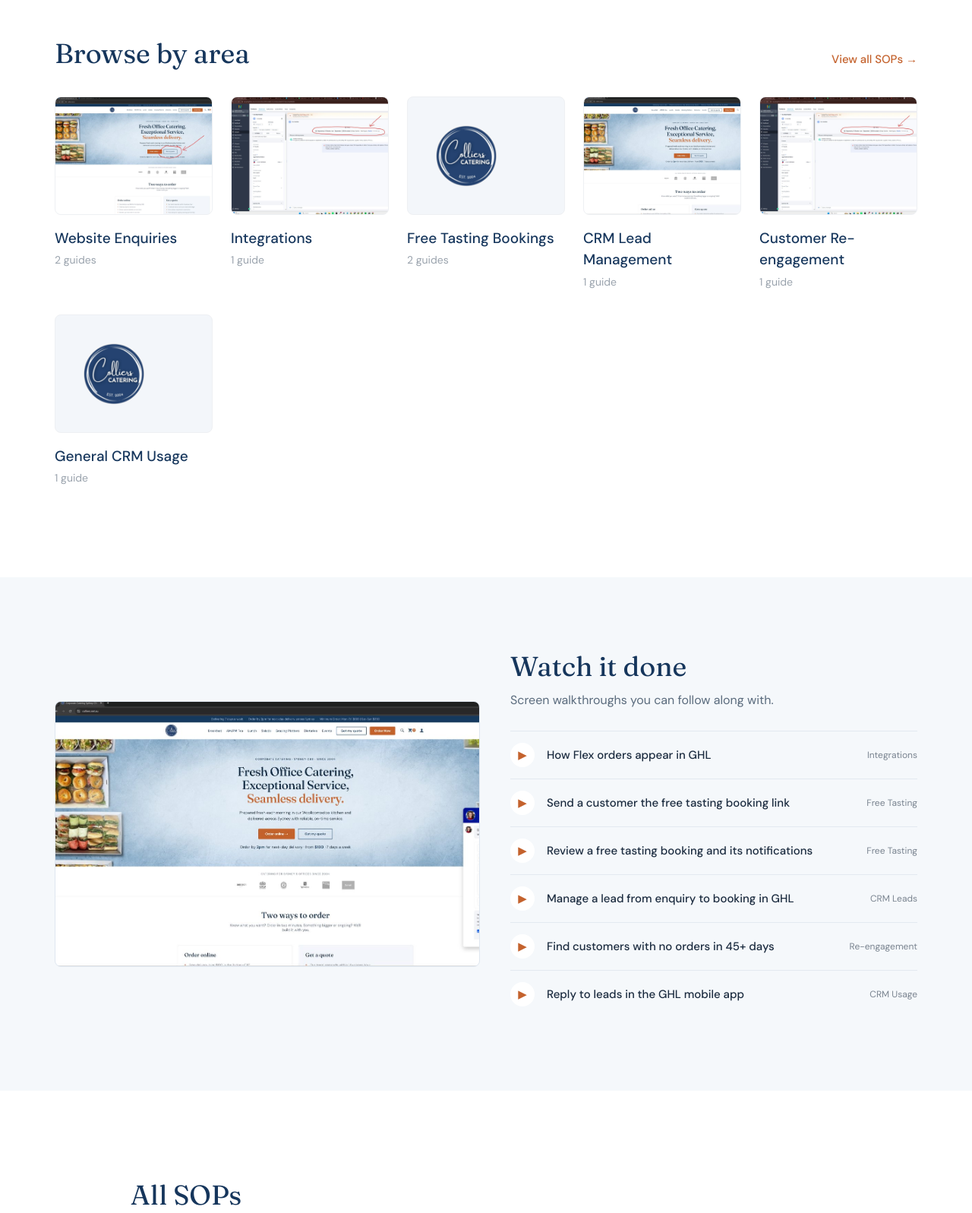
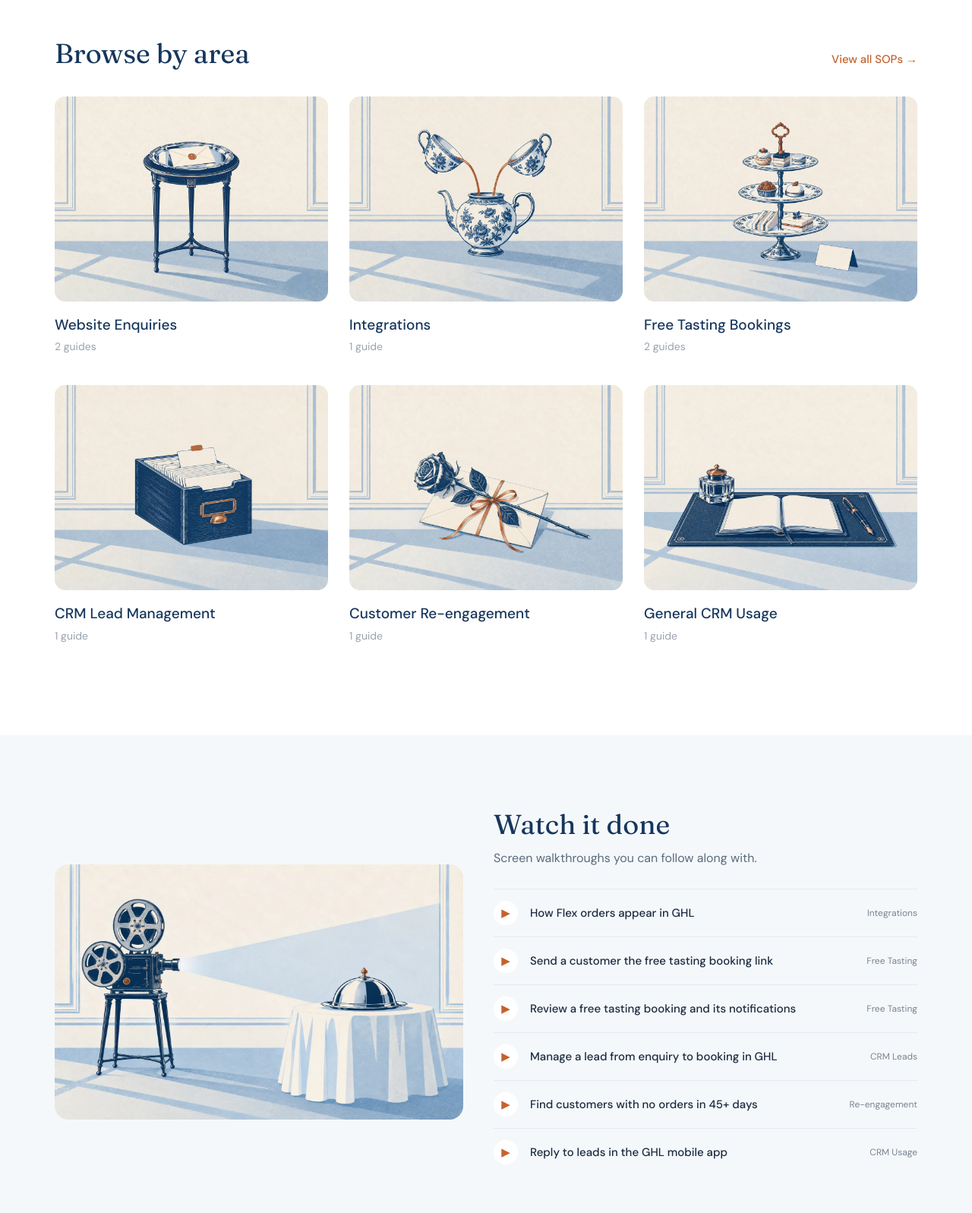
Before and after one commit to yaralabsPH/colliers-ghl-sop, a plain HTML site: page index.html in a window 1280 px wide. Shown: the part 480-2077 px from the top of the page at 76% size. Drawn offline with Linux system fonts and the light colour scheme.

Commit message:
Update SOP library illustrations and responsive grid

```diff
--- a/index.html
+++ b/index.html
@@ -45,17 +45,19 @@
     .section-head{display:flex;justify-content:space-between;align-items:baseline;gap:20px;margin-bottom:36px}
     .text-link{color:var(--orange);text-decoration:none;font-size:15px;font-weight:500;white-space:nowrap}
     .text-link:hover{text-decoration:underline}
-    .area-grid{display:grid;grid-template-columns:repeat(auto-fit,minmax(180px,1fr));gap:32px 24px}
+    .area-grid{display:grid;grid-template-columns:repeat(3,minmax(0,1fr));gap:40px 28px}
     .area-card{text-decoration:none;color:inherit;min-width:0}
     .area-card:hover .area-name{color:var(--orange)}
-    .area-card img{display:block;width:100%;aspect-ratio:4/3;object-fit:cover;object-position:top left;border-radius:8px;background:#f3f6fa;border:1px solid var(--line)}
-    .area-card img.logo-image{object-fit:contain;padding:36px;background:#f3f6fa}
+    .area-card picture{display:block;aspect-ratio:4/3;border-radius:14px;overflow:hidden;background:#f7f3ea}
+    .area-card picture img{display:block;width:100%;height:100%;object-fit:cover;transition:transform .4s ease}
+    .area-card:hover picture img{transform:scale(1.03)}
     .area-name{display:block;font-size:19px;font-weight:500;color:var(--navy);margin-top:17px}
     .area-count{display:block;font-size:14px;color:var(--faint);margin-top:4px}
     #areas{padding-bottom:120px}
     .video-band{background:var(--pale);padding:96px 0}
     .video-layout{display:flex;flex-wrap:wrap;align-items:center;gap:40px}
-    .video-cover{flex:1 1 340px;max-width:560px;width:100%;aspect-ratio:16/10;object-fit:cover;object-position:top left;border-radius:8px;border:1px solid #dfe7f0;background:var(--light)}
+    .video-cover{display:block;flex:1 1 340px;max-width:560px;width:100%;aspect-ratio:16/10;border-radius:18px;overflow:hidden;background:#f7f3ea}
+    .video-cover img{display:block;width:100%;height:100%;object-fit:cover}
     .video-copy{flex:1 1 360px;min-width:0}
     .video-copy>p{font-size:16px;color:var(--body);margin:12px 0 28px}
     .video-item{display:flex;align-items:center;gap:16px;padding:15px 0;border-top:1px solid #e3e9f0;text-decoration:none;color:var(--ink);font-size:15px;font-weight:500}
@@ -91,9 +93,11 @@
     .results .sop-row{border-top:0;border-bottom:1px solid var(--line)}
     .site-footer{border-top:1px solid var(--line)}
     .footer-inner{padding-top:28px;padding-bottom:28px;display:flex;flex-wrap:wrap;justify-content:space-between;gap:12px;color:var(--faint);font-size:13px}
+    @media(max-width:900px){.area-grid{grid-template-columns:repeat(2,minmax(0,1fr))}}
     @media(max-width:800px){.video-cover{max-width:none}.video-layout{align-items:flex-start}}
-    @media(max-width:640px){.container{padding-left:20px;padding-right:20px}.nav-inner{min-height:72px;flex-wrap:wrap;padding-top:12px;padding-bottom:12px}.nav-links{gap:16px;width:100%;margin-left:54px}.hero{padding-top:68px;padding-bottom:72px}h1{font-size:42px}h2{font-size:32px;line-height:38px}.section-head{align-items:flex-start;flex-wrap:wrap}.area-grid{grid-template-columns:repeat(2,minmax(0,1fr));gap:28px 16px}#areas{padding-bottom:84px}.video-band{padding:72px 0}.all-sops{padding-top:84px;padding-bottom:90px}.all-sops>h2{margin-bottom:44px}.area-group{gap:18px;margin-bottom:48px}.group-heading{flex-basis:100%}.video-area{max-width:90px}.sop-detail{flex-basis:100%}}
-    @media(max-width:390px){.area-grid{grid-template-columns:1fr}.area-card img{max-height:210px}.nav-links{margin-left:0}h1{font-size:38px}}
+    @media(max-width:640px){.container{padding-left:20px;padding-right:20px}.nav-inner{min-height:72px;flex-wrap:wrap;padding-top:12px;padding-bottom:12px}.nav-links{gap:16px;width:100%;margin-left:54px}.hero{padding-top:68px;padding-bottom:72px}h1{font-size:42px}h2{font-size:32px;line-height:38px}.section-head{align-items:flex-start;flex-wrap:wrap}#areas{padding-bottom:84px}.video-band{padding:72px 0}.all-sops{padding-top:84px;padding-bottom:90px}.all-sops>h2{margin-bottom:44px}.area-group{gap:18px;margin-bottom:48px}.group-heading{flex-basis:100%}.video-area{max-width:90px}.sop-detail{flex-basis:100%}}
+    @media(max-width:560px){.area-grid{grid-template-columns:1fr}}
+    @media(max-width:390px){.nav-links{margin-left:0}h1{font-size:38px}}
   </style>
 </head>
 <body>
@@ -122,18 +126,18 @@
       <section id="areas" class="container">
         <div class="section-head"><h2>Browse by area</h2><a class="text-link" href="#all">View all SOPs &rarr;</a></div>
         <div class="area-grid">
-          <a class="area-card" href="#website"><img src="assets/area-website.jpg" alt="Colliers website quote form" loading="lazy"><span class="area-name">Website Enquiries</span><span class="area-count">2 guides</span></a>
-          <a class="area-card" href="#integrations"><img src="assets/area-integrations.jpg" alt="A contact record in GoHighLevel" loading="lazy"><span class="area-name">Integrations</span><span class="area-count">1 guide</span></a>
-          <a class="area-card" href="#tastings"><img class="logo-image" src="assets/apple-icon-180x180.png" alt="Colliers Catering logo" loading="lazy"><span class="area-name">Free Tasting Bookings</span><span class="area-count">2 guides</span></a>
-          <a class="area-card" href="#leads"><img src="assets/area-crm.jpg" alt="Colliers website chat widget" loading="lazy"><span class="area-name">CRM Lead Management</span><span class="area-count">1 guide</span></a>
-          <a class="area-card" href="#reengagement"><img src="assets/area-integrations.jpg" alt="GoHighLevel contact record" loading="lazy"><span class="area-name">Customer Re-engagement</span><span class="area-count">1 guide</span></a>
-          <a class="area-card" href="#mobile"><img class="logo-image" src="assets/apple-icon-180x180.png" alt="Colliers Catering logo" loading="lazy"><span class="area-name">General CRM Usage</span><span class="area-count">1 guide</span></a>
+          <a class="area-card" href="#website"><picture><source srcset="images/area-website-enquiries.webp" type="image/webp"><img src="images/area-website-enquiries.png" alt="Website Enquiries – silver tray with a sealed envelope" loading="lazy"></picture><span class="area-name">Website Enquiries</span><span class="area-count">2 guides</span></a>
+          <a class="area-card" href="#integrations"><picture><source srcset="images/area-integrations.webp" type="image/webp"><img src="images/area-integrations.png" alt="Integrations – two teacups pouring into a teapot" loading="lazy"></picture><span class="area-name">Integrations</span><span class="area-count">1 guide</span></a>
+          <a class="area-card" href="#tastings"><picture><source srcset="images/area-free-tasting.webp" type="image/webp"><img src="images/area-free-tasting.png" alt="Free Tasting Bookings – tiered stand with tasting treats" loading="lazy"></picture><span class="area-name">Free Tasting Bookings</span><span class="area-count">2 guides</span></a>
+          <a class="area-card" href="#leads"><picture><source srcset="images/area-crm-lead-management.webp" type="image/webp"><img src="images/area-crm-lead-management.png" alt="CRM Lead Management – filing box with contact folders" loading="lazy"></picture><span class="area-name">CRM Lead Management</span><span class="area-count">1 guide</span></a>
+          <a class="area-card" href="#reengagement"><picture><source srcset="images/area-customer-reengagement.webp" type="image/webp"><img src="images/area-customer-reengagement.png" alt="Customer Re-engagement – envelope tied with ribbon and a rose" loading="lazy"></picture><span class="area-name">Customer Re-engagement</span><span class="area-count">1 guide</span></a>
+          <a class="area-card" href="#mobile"><picture><source srcset="images/area-general-crm.webp" type="image/webp"><img src="images/area-general-crm.png" alt="General CRM Usage – open notebook with ink and pen" loading="lazy"></picture><span class="area-name">General CRM Usage</span><span class="area-count">1 guide</span></a>
         </div>
       </section>
 
       <section id="videos" class="video-band" aria-labelledby="videos-title">
         <div class="container video-layout">
-          <img class="video-cover" src="assets/area-crm.jpg" alt="GoHighLevel screen walkthrough preview" loading="lazy">
+          <picture class="video-cover"><source srcset="images/video-banner.webp" type="image/webp"><img src="images/video-banner.png" alt="Vintage film projector lighting up a silver cloche" loading="lazy"></picture>
           <div class="video-copy"><h2 id="videos-title">Watch it done</h2><p>Screen walkthroughs you can follow along with.</p>
             <a class="video-item" href="https://www.loom.com/share/e11a05caa3774129b4909a9cb0b86730"><span class="play-circle" aria-hidden="true">&#9654;</span><span class="video-title">How Flex orders appear in GHL</span><span class="video-area">Integrations</span></a>
             <a class="video-item" href="free-tasting-booking-video.html"><span class="play-circle" aria-hidden="true">&#9654;</span><span class="video-title">Send a customer the free tasting booking link</span><span class="video-area">Free Tasting</span></a>
```
Also changed, not shown: images/area-crm-lead-management.webp (added), images/area-customer-reengagement.webp (added), images/area-free-tasting.webp (added), images/area-general-crm.webp (added), images/area-integrations.webp (added), images/area-website-enquiries.webp (added), images/video-banner.webp (added), 7 other files.
